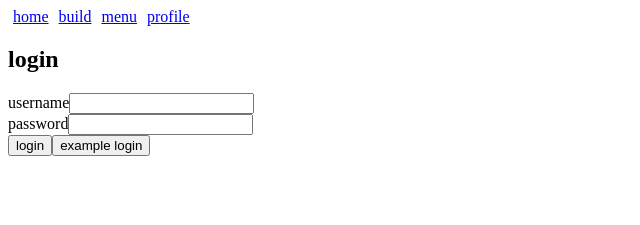
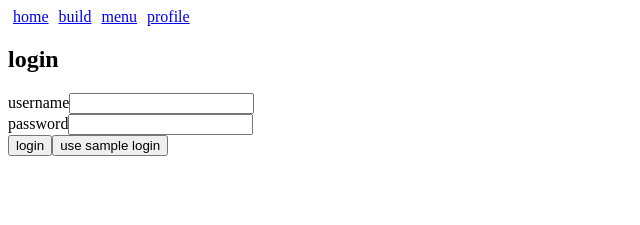
Before and after one commit to drcarpio/oat, a React (Create React App) app in the folder frontend/: page /profile in a window 1280 px wide. Shown: the top 225 px of the page, without its empty margins (0-640 px from the left). Built offline with nearby package versions, Linux system fonts and the light colour scheme; no server answers.

Commit message:
changed frontend placeholder text

```diff
--- a/frontend/src/App.js
+++ b/frontend/src/App.js
@@ -25,7 +25,7 @@ const Home = ({ notification, isGoodNotification }) => {
             <h2>Oat</h2>
             <p>
                 This is an app for building bowls of oatmeal and saving them to
-                the server
+                the database
             </p>
         </div>
     )
--- a/frontend/src/components/LoginForm.jsx
+++ b/frontend/src/components/LoginForm.jsx
@@ -41,7 +41,7 @@ const LoginForm = ({ loginEvent }) => {
                     login
                 </button>
                 <button id="example-login" type="submit">
-                    example login
+                    use sample login
                 </button>
             </form>
         </div>
--- a/frontend/src/components/UserPage.jsx
+++ b/frontend/src/components/UserPage.jsx
@@ -11,7 +11,7 @@ const UserBowls = ({ targetBowls }) => {
         bowlService.getAll().then((userBowls) => setUserBowls(userBowls))
     }, [])
 
-    return <div>hello</div>
+    return <div>the component that displays the user's saved bowls is in progress</div>
 }
 const UserPage = ({ user }) => {
     return (
```
